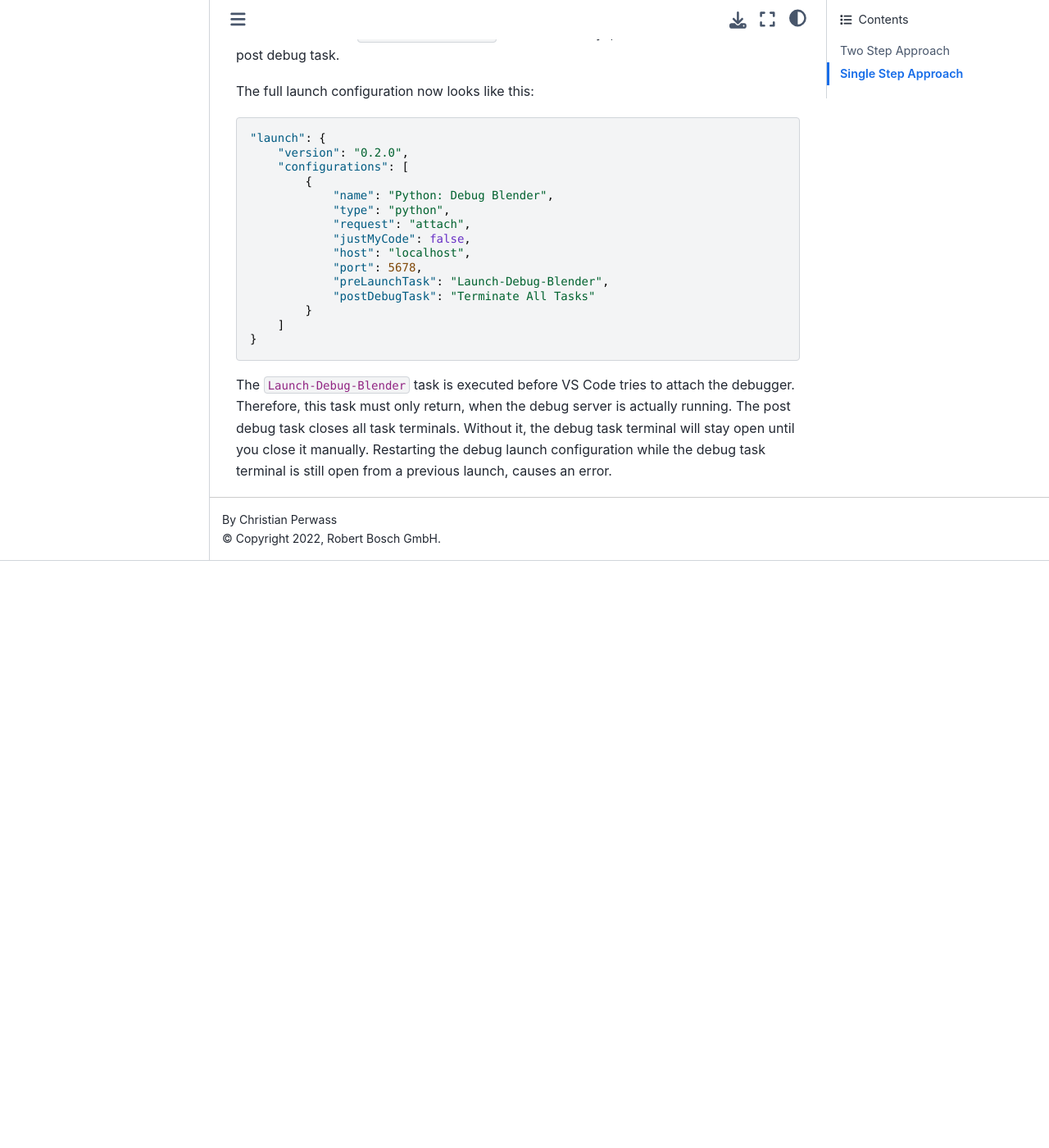
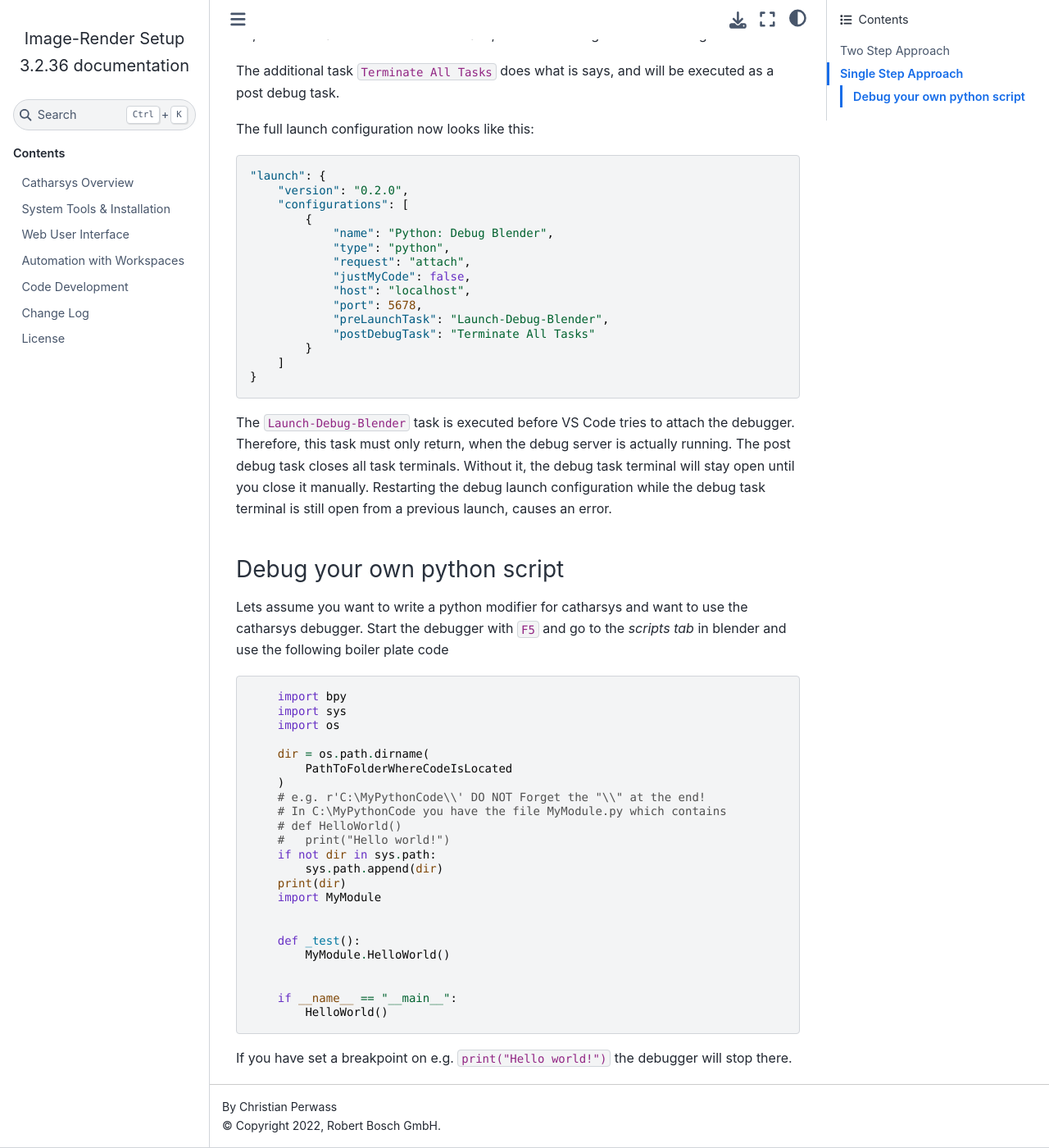
Before and after one commit to boschresearch/image-render-setup, a Sphinx documentation site: the page built from docs/source/develop/debug-vscode-blender-addon.md, in a window 1280 px wide and 1400 px high, scrolled down 2670 px. Shown: the whole window at 82% size. Built offline with Sphinx 7.4.7 and the Sphinx Book theme 1.1.4, drawn with Linux system fonts in a browser that asks for light colours; the version number is read from the project's files by our own code; before the commit the page ends 3354 px from its top, so only the background shows below that; some of the changed text lies outside the part shown.

Commit message:
Small example how to debug own blender python scripts.
Signed-off-by: Moench Tobias (XC-AS/EIT2) <tobias.moench2@de.bosch.com>

````diff
--- a/docs/source/develop/debug-vscode-blender-addon.md
+++ b/docs/source/develop/debug-vscode-blender-addon.md
@@ -1,8 +1,8 @@
 
-# How to debug Blender addons
+# How to debug Blender addons or your own python code
 *by Christian Perwass*
 
-To debug Blender addons developed for the Catharsys system, the following steps are needed:
+To debug Blender addons developed for the Catharsys system or python script using the blender python API, the following steps are needed:
 
 1. Blender must be started with an appropriate catharsys project configuration.
 2. Blender has to run a script starting `debugpy` and waiting for a debugger connection.
@@ -118,3 +118,34 @@
 ```
 
 The `Launch-Debug-Blender` task is executed before VS Code tries to attach the debugger. Therefore, this task must only return, when the debug server is actually running. The post debug task closes all task terminals. Without it, the debug task terminal will stay open until you close it manually. Restarting the debug launch configuration while the debug task terminal is still open from a previous launch, causes an error.
+
+### Debug your own python script
+Lets assume you want to write a python modifier for catharsys and want to use the catharsys debugger. Start the debugger with `F5` and go to the *scripts tab* in blender and use the following boiler plate code
+
+```python
+    import bpy
+    import sys
+    import os
+
+    dir = os.path.dirname(
+        PathToFolderWhereCodeIsLocated
+    )
+    # e.g. r'C:\MyPythonCode\\' DO NOT Forget the "\\" at the end!
+    # In C:\MyPythonCode you have the file MyModule.py which contains
+    # def HelloWorld()
+    #   print("Hello world!")
+    if not dir in sys.path:
+        sys.path.append(dir)
+    print(dir)
+    import MyModule
+
+
+    def _test():
+        MyModule.HelloWorld()
+
+
+    if __name__ == "__main__":
+        HelloWorld()
+```
+
+If you have set a breakpoint on e.g. `print("Hello world!")` the debugger will stop there.
````
